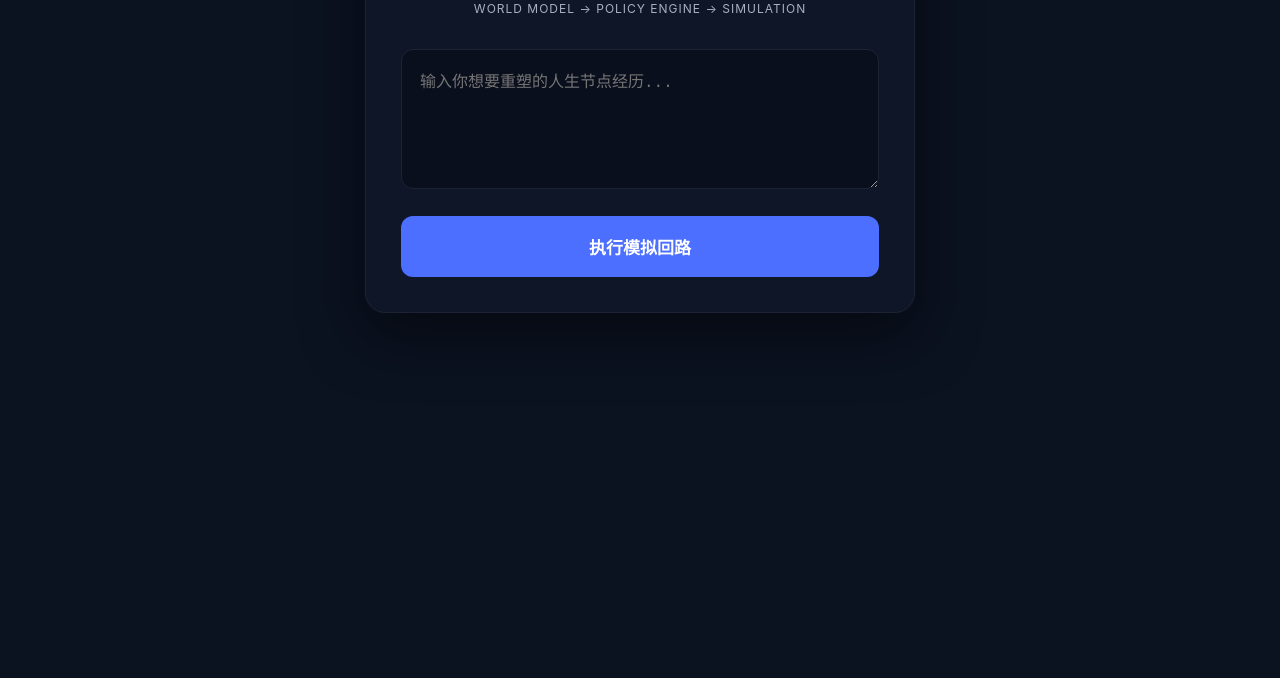
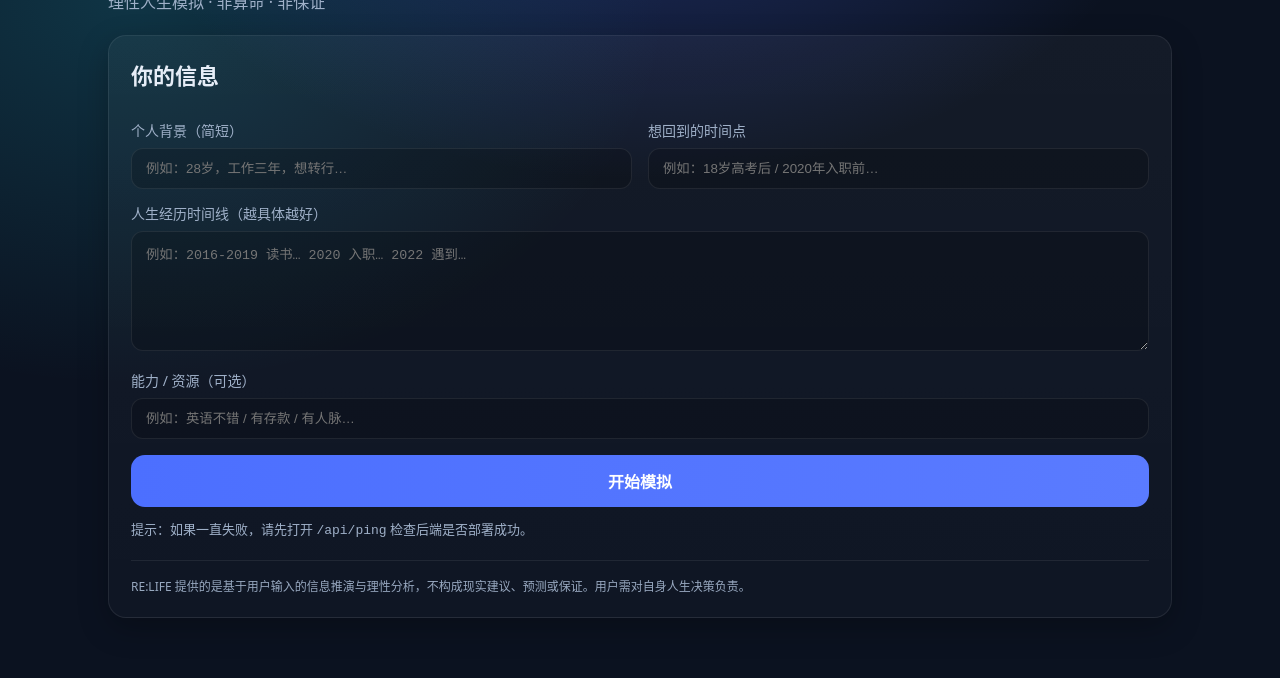
Before and after one commit to huangherr97-star/huangherr97-star-relife-site, a plain HTML site: page index.html in a window 1280 px wide. Shown: the part 125-803 px from the top of the page. Drawn offline with nearby package versions, Linux system fonts and the light colour scheme.

Commit message:
Update index.html

```diff
--- a/index.html
+++ b/index.html
@@ -1,193 +1,185 @@
-<!DOCTYPE html>
+<!doctype html>
 <html lang="zh-CN">
 <head>
-    <meta charset="UTF-8">
-    <meta name="viewport" content="width=device-width, initial-scale=1.0">
-    <title>RE:LIFE | 回环 · 命运模拟器</title>
-    <script src="https://cdnjs.cloudflare.com/ajax/libs/html2canvas/1.4.1/html2canvas.min.js"></script>
+  <meta charset="utf-8" />
+  <meta name="viewport" content="width=device-width,initial-scale=1" />
+  <title>RE:LIFE | 回环</title>
   <style>
-        /* 采用附件档案定义的品牌规范 */
-        :root {
-            --bg: #0B1220;
-            --card: #0E1628;
-            --text: #E6EAF2;
-            --muted: #A7B0C0;
-            --primary: #4C6FFF;
-            --accent: #22D3EE;
+    :root{
+      --bg:#0B1220;
+      --card:#0f1a2e;
+      --card2:#0c162a;
+      --text:#e6edf7;
+      --muted:#9fb0c8;
+      --line:rgba(255,255,255,.08);
+      --primary:#4C6FFF;
+      --primary2:#22D3EE;
+      --warn:#F59E0B;
+      --danger:#ff5c7a;
     }
-        body {
-            background: var(--bg);
-            color: var(--text);
-            font-family: 'Inter', -apple-system, system-ui, sans-serif;
-            display: flex;
-            justify-content: center;
-            padding: 40px 20px;
-            margin: 0;
-            line-height: 1.6;
+    *{box-sizing:border-box}
+    body{
+      margin:0;
+      font-family: ui-sans-serif, system-ui, -apple-system, "Segoe UI", Roboto, "Helvetica Neue", Arial, "Noto Sans CJK SC","Noto Sans SC","PingFang SC","Microsoft YaHei", sans-serif;
+      color:var(--text);
+      background: radial-gradient(1000px 700px at 50% -10%, rgba(76,111,255,.35), transparent 55%),
+                  radial-gradient(900px 650px at 10% 15%, rgba(34,211,238,.18), transparent 60%),
+                  var(--bg);
     }
-        .container {
-            width: 100%;
-            max-width: 550px;
+    .wrap{max-width:1100px;margin:0 auto;padding:42px 18px 60px}
+    .title{font-size:44px;font-weight:800;letter-spacing:.5px}
+    .sub{margin-top:8px;color:var(--muted)}
+    .card{
+      margin-top:22px;
+      border:1px solid var(--line);
+      background: linear-gradient(180deg, rgba(255,255,255,.04), rgba(255,255,255,.02));
+      border-radius:18px;
+      padding:22px;
+      box-shadow: 0 10px 30px rgba(0,0,0,.25);
     }
-        .card {
-            background: var(--card);
-            padding: 35px;
-            border-radius: 20px;
-            border: 1px solid #1C2433;
-            box-shadow: 0 20px 60px rgba(0,0,0,0.5);
+    .card h2{margin:0 0 16px 0;font-size:22px}
+    label{display:block;color:var(--muted);font-size:14px;margin:14px 0 8px}
+    input, textarea{
+      width:100%;
+      background: rgba(0,0,0,.18);
+      color:var(--text);
+      border:1px solid var(--line);
+      border-radius:12px;
+      padding:12px 14px;
+      outline:none;
     }
-        .header {
-            text-align: center;
-            font-weight: 800;
-            font-size: 24px;
-            letter-spacing: 6px;
-            color: var(--primary);
-            margin-bottom: 10px;
-            text-shadow: 0 0 15px rgba(76, 111, 255, 0.3);
+    textarea{min-height:120px;resize:vertical}
+    .btn{
+      margin-top:16px;
+      width:100%;
+      border:0;
+      border-radius:14px;
+      padding:14px 16px;
+      font-size:16px;
+      font-weight:700;
+      color:white;
+      background: linear-gradient(90deg, var(--primary), #5a7bff);
+      cursor:pointer;
+      transition: transform .08s ease, opacity .2s ease;
     }
-        .tagline {
-            text-align: center;
-            color: var(--muted);
-            font-size: 12px;
-            margin-bottom: 30px;
-            text-transform: uppercase;
-            letter-spacing: 1px;
+    .btn:active{transform: scale(.99)}
+    .btn[disabled]{opacity:.6;cursor:not-allowed}
+    .meta{margin-top:12px;color:var(--muted);font-size:13px}
+    .status{
+      margin-top:14px;
+      padding:12px 14px;
+      border-radius:12px;
+      border:1px solid var(--line);
+      background: rgba(0,0,0,.16);
+      font-family: ui-monospace, SFMono-Regular, Menlo, Monaco, Consolas, "Liberation Mono", "Courier New", monospace;
+      white-space:pre-wrap;
+      word-break:break-word;
+      line-height:1.45;
     }
-        textarea {
-            width: 100%;
-            height: 140px;
-            padding: 18px;
-            background: #0a0f1d;
-            border: 1px solid #1C2433;
-            border-radius: 12px;
-            color: var(--text);
-            font-size: 16px;
-            box-sizing: border-box;
-            margin-bottom: 20px;
-            outline: none;
-            transition: all 0.3s;
+    .status.ok{border-color:rgba(34,211,238,.28)}
+    .status.err{border-color:rgba(255,92,122,.35)}
+    .footer{
+      margin-top:22px;
+      color:var(--muted);
+      font-size:12px;
+      opacity:.95;
+      border-top:1px solid var(--line);
+      padding-top:16px;
     }
-        textarea:focus { border-color: var(--accent); box-shadow: 0 0 15px rgba(34, 211, 238, 0.1); }
-
-        button {
-            width: 100%;
-            padding: 18px;
-            background: var(--primary);
-            color: white;
-            border: none;
-            border-radius: 12px;
-            font-size: 17px;
-            font-weight: 600;
-            cursor: pointer;
-            transition: all 0.3s;
-        }
-        button:hover { background: #3b5bdb; transform: translateY(-1px); }
-        button:disabled { opacity: 0.5; cursor: not-allowed; }
-
-        #resultWrapper { margin-top: 35px; display: none; }
-        #captureArea {
-            background: var(--card);
-            padding: 30px;
-            border-radius: 16px;
-            border: 1px solid #1C2433;
-            position: relative;
-        }
-        #captureArea::after {
-            content: "RESETLIFE.BLOG | NARRATIVE ENGINE";
-            position: absolute; bottom: 10px; right: 15px; font-size: 9px; color: #24314a;
-        }
-        #resultText { font-size: 16px; color: var(--text); white-space: pre-wrap; line-height: 2; }
-        .cursor { display: inline-block; width: 2px; height: 18px; background: var(--accent); margin-left: 4px; vertical-align: middle; animation: blink 0.8s infinite; }
-        @keyframes blink { 50% { opacity: 0; } }
-
-        #downloadBtn {
-            margin-top: 15px;
-            background: transparent;
-            border: 1px solid var(--accent);
-            color: var(--accent);
-            font-size: 14px;
-        }
+    .row{display:grid;grid-template-columns:1fr 1fr;gap:16px}
+    @media (max-width:900px){.row{grid-template-columns:1fr}}
   </style>
 </head>
 <body>
-    <div class="container">
+  <div class="wrap">
+    <div class="title">RE:LIFE | 回环</div>
+    <div class="sub">理性人生模拟 · 非算命 · 非保证</div>
+
     <div class="card">
-            <div class="header">RE:LIFE | 回环</div>
-            <div class="tagline">World Model → Policy Engine → Simulation</div>
+      <h2>你的信息</h2>
 
-            <textarea id="expInput" placeholder="输入你想要重塑的人生节点经历..."></textarea>
-            <button id="mainBtn" onclick="generatePlot()">执行模拟回路</button>
+      <div class="row">
+        <div>
+          <label>个人背景（简短）</label>
+          <input id="background" placeholder="例如：28岁，工作三年，想转行…" />
+        </div>
+        <div>
+          <label>想回到的时间点</label>
+          <input id="target" placeholder="例如：18岁高考后 / 2020年入职前…" />
+        </div>
+      </div>
 
-            <div id="resultWrapper">
-                <div id="captureArea">
-                    <div id="resultText"></div>
-                </div>
-                <button id="downloadBtn" onclick="downloadCard()">导出命运报告 (.PNG)</button>
+      <label>人生经历时间线（越具体越好）</label>
+      <textarea id="timeline" placeholder="例如：2016-2019 读书… 2020 入职… 2022 遇到…"></textarea>
+
+      <label>能力 / 资源（可选）</label>
+      <input id="resources" placeholder="例如：英语不错 / 有存款 / 有人脉…" />
+
+      <button id="btn" class="btn">开始模拟</button>
+
+      <div class="meta">提示：如果一直失败，请先打开 <code>/api/ping</code> 检查后端是否部署成功。</div>
+
+      <div id="out" class="status" style="display:none"></div>
+
+      <div class="footer">
+        RE:LIFE 提供的是基于用户输入的信息推演与理性分析，不构成现实建议、预测或保证。用户需对自身人生决策负责。
       </div>
     </div>
   </div>
 
 <script>
-        // 打字机渲染
-        function typeWriter(text, i, fnCallback) {
-            const ele = document.getElementById("resultText");
-            if (i < text.length) {
-                ele.innerHTML = text.substring(0, i+1) + '<span class="cursor"></span>';
-                setTimeout(() => typeWriter(text, i + 1, fnCallback), 40);
-            } else if (typeof fnCallback == 'function') {
-                ele.innerHTML = text;
-                fnCallback();
-            }
+  const $ = (id) => document.getElementById(id);
+  const out = $("out");
+  const btn = $("btn");
+
+  function show(text, type){
+    out.style.display = "block";
+    out.className = "status " + (type || "");
+    out.textContent = text;
   }
 
-        async function generatePlot() {
-            const input = document.getElementById('expInput').value;
-            const btn = document.getElementById('mainBtn');
-            const wrapper = document.getElementById('resultWrapper');
-            const textDiv = document.getElementById('resultText');
+  async function postJSON(url, payload){
+    const r = await fetch(url, {
+      method: "POST",
+      headers: {"Content-Type":"application/json"},
+      body: JSON.stringify(payload)
+    });
+    const ct = r.headers.get("content-type") || "";
+    let data = null;
+    if (ct.includes("application/json")) data = await r.json();
+    else data = { raw: await r.text() };
+    if (!r.ok) {
+      const msg = data?.error || data?.message || data?.raw || ("HTTP " + r.status);
+      throw new Error(msg);
+    }
+    return data;
+  }
 
-            if (!input.trim()) return alert("请输入经历");
+  btn.addEventListener("click", async () => {
+    const background = $("background").value.trim();
+    const timeline   = $("timeline").value.trim();
+    const target     = $("target").value.trim();
+    const resources  = $("resources").value.trim();
+
+    if (!background || !timeline || !target){
+      show("请至少填写：个人背景 / 人生经历时间线 / 想回到的时间点", "err");
+      return;
+    }
 
     btn.disabled = true;
-            btn.innerText = '计算概率分布中...';
-            wrapper.style.display = 'block';
-            textDiv.innerHTML = '<span style="color:var(--muted)">命运引擎初始化...</span>';
+    btn.textContent = "模拟中…";
 
-            try {
-                const response = await fetch('/api/generate', {
-                    method: 'POST',
-                    headers: { 'Content-Type': 'application/json' },
-                    body: JSON.stringify({ experience: input })
+    try{
+      show("正在请求后端…", "");
+      const data = await postJSON("/api/generate", { background, timeline, target, resources });
+      show(data.result || "(无内容)", "ok");
+    }catch(e){
+      show("请求失败：\n" + (e?.message || String(e)), "err");
+    }finally{
+      btn.disabled = false;
+      btn.textContent = "开始模拟";
+    }
   });
-
-                const data = await response.json();
-                if (response.ok) {
-                    typeWriter(data.story, 0, () => {
-                        btn.disabled = false;
-                        btn.innerText = '再次模拟人生';
-                    });
-                } else {
-                    textDiv.innerHTML = "推演中断: " + (data.error || "未知波动");
-                    btn.disabled = false;
-                }
-            } catch (err) {
-                textDiv.innerHTML = "时空节点丢失，请重试";
-                btn.disabled = false;
-            }
-        }
-
-        function downloadCard() {
-            const area = document.getElementById('captureArea');
-            html2canvas(area, {
-                backgroundColor: "#0E1628",
-                scale: 2
-            }).then(canvas => {
-                const link = document.createElement('a');
-                link.download = 'RE_LIFE_REPORT.png';
-                link.href = canvas.toDataURL();
-                link.click();
-            });
-        }
 </script>
 </body>
 </html>
```
Lines whose indentation alone changed are shown as unchanged.
